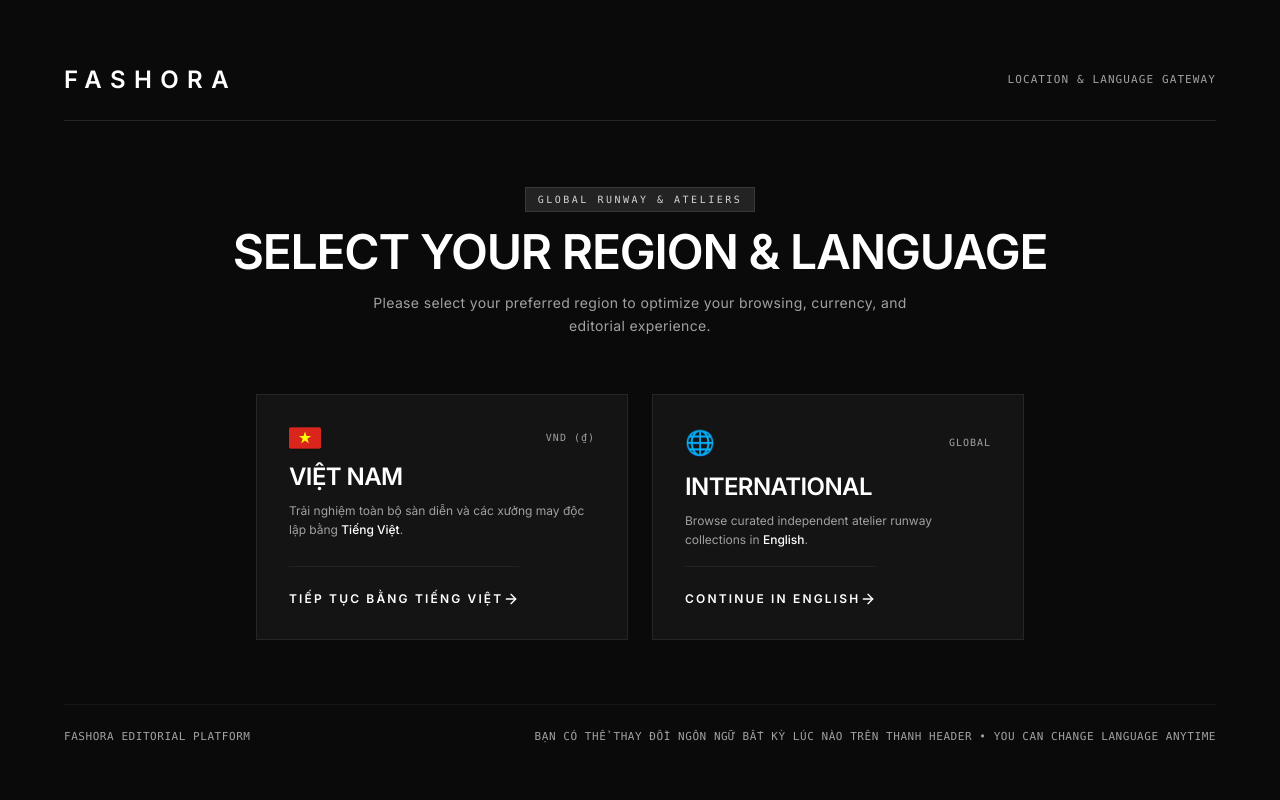
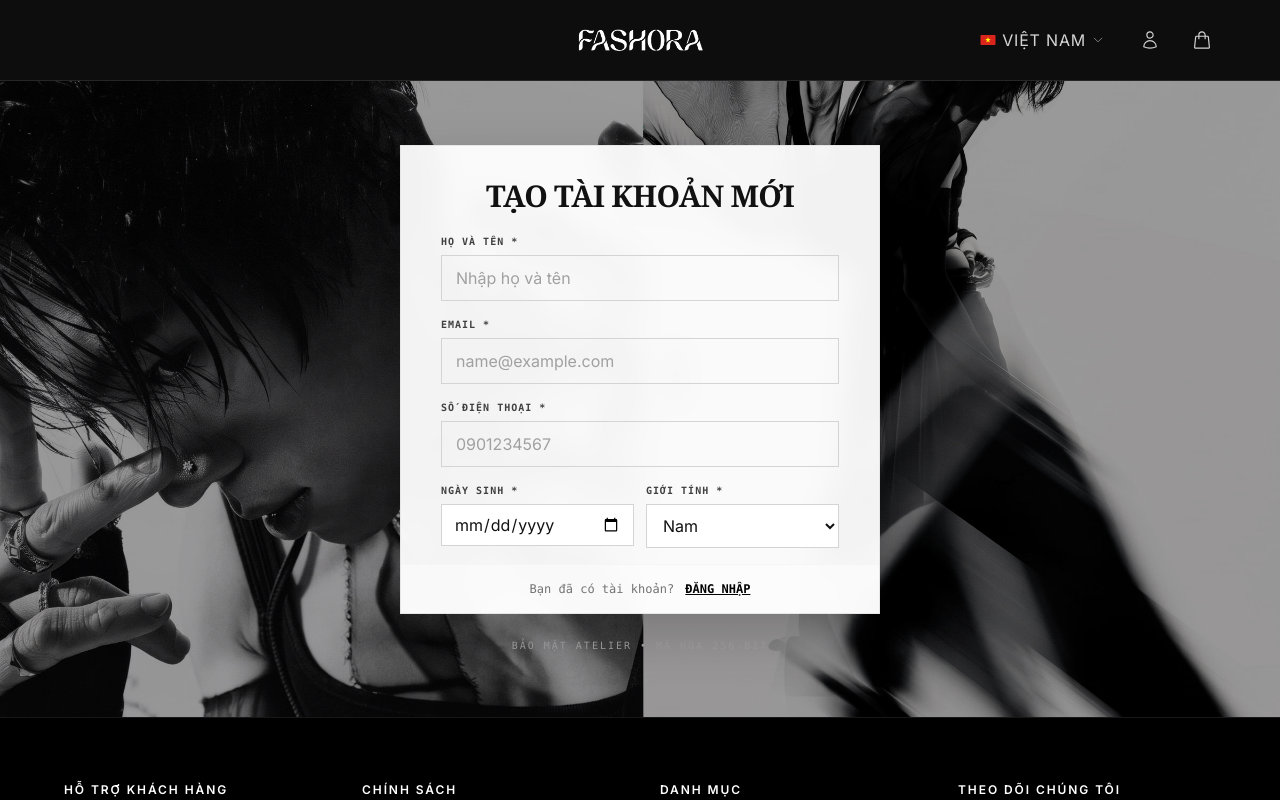
Before and after one commit to LNMan-3924/fashora-platform, a React (Vite) app: page /register in a window 1280 px wide. Shown: the top 800 px of the page. Built offline with nearby package versions, Linux system fonts and the light colour scheme.

Commit message:
final update: xoa trang chon ngon ngu chi giu lai chuc nang o thanh header

```diff
--- a/src/App.jsx
+++ b/src/App.jsx
@@ -1,13 +1,7 @@
 import AppRoutes from './routes/AppRoutes'
-import CountryGateModal from './components/common/CountryGateModal'
 
 function App() {
-  return (
-    <>
-      <CountryGateModal />
-      <AppRoutes />
-    </>
-  )
+  return <AppRoutes />
 }
 
 export default App
--- a/src/components/common/CountryGateModal.jsx
+++ /dev/null
@@ -1,131 +0,0 @@
-import { useState, useEffect } from 'react'
-import { changeAppLanguage } from '../../i18n'
-import { ArrowRight } from 'lucide-react'
-import VietnamFlag from './VietnamFlag'
-
-export default function CountryGateModal() {
-  const [isVisible, setIsVisible] = useState(() => {
-    if (typeof window !== 'undefined') {
-      return !localStorage.getItem('fashora_lang')
-    }
-    return false
-  })
-
-  useEffect(() => {
-    if (isVisible) {
-      document.body.style.overflow = 'hidden'
-    }
-    return () => {
-      document.body.style.overflow = ''
-    }
-  }, [isVisible])
-
-  const handleSelectLanguage = (lang) => {
-    changeAppLanguage(lang)
-    document.body.style.overflow = ''
-    setIsVisible(false)
-  }
-
-  if (!isVisible) return null
-
-  return (
-    <div
-      role="dialog"
-      aria-modal="true"
-      aria-label="Region and Language Selection"
-      className="fixed inset-0 z-[99999] bg-[#0A0A0A] text-white flex flex-col justify-between p-6 sm:p-10 md:p-16 overflow-y-auto animate-in fade-in duration-300 font-sans"
-    >
-      {/* 1. Header Gateway */}
-      <div className="flex items-center justify-between border-b border-neutral-800 pb-6 w-full max-w-6xl mx-auto">
-        <span className="text-xl sm:text-2xl font-black tracking-[0.35em] uppercase text-white font-sans">
-          FASHORA
-        </span>
-        <span className="text-[11px] font-mono tracking-widest text-neutral-400 uppercase">
-          LOCATION & LANGUAGE GATEWAY
-        </span>
-      </div>
-
-      {/* 2. Nội dung Trung tâm */}
-      <div className="w-full max-w-4xl mx-auto py-10 sm:py-16 text-center my-auto">
-        <div className="inline-block px-3 py-1 bg-white/10 text-neutral-300 text-[10px] font-mono tracking-[0.25em] uppercase mb-4 border border-white/10">
-          GLOBAL RUNWAY & ATELIERS
-        </div>
-
-        <h1 className="text-2xl sm:text-4xl lg:text-5xl font-bold uppercase tracking-tight text-white mb-4">
-          SELECT YOUR REGION &amp; LANGUAGE
-        </h1>
-
-        <p className="text-xs sm:text-sm text-neutral-400 max-w-xl mx-auto mb-10 sm:mb-14 font-light tracking-wide leading-relaxed">
-          Please select your preferred region to optimize your browsing, currency, and editorial experience.
-        </p>
-
-        {/* 2 Lựa chọn lớn */}
-        <div className="grid grid-cols-1 md:grid-cols-2 gap-4 sm:gap-6 text-left max-w-3xl mx-auto">
-          {/* Lựa chọn 1: VIỆT NAM */}
-          <button
-            type="button"
-            onClick={() => handleSelectLanguage('vi')}
-            className="group relative p-6 sm:p-8 bg-neutral-900/80 hover:bg-neutral-800 border border-neutral-800 hover:border-white transition-all duration-200 cursor-pointer text-left flex flex-col justify-between min-h-[220px]"
-          >
-            <div>
-              <div className="flex items-center justify-between mb-3">
-                <VietnamFlag className="w-8 h-5.5 rounded-[2px] shadow-sm object-cover" />
-                <span className="text-[10px] font-mono tracking-widest uppercase text-neutral-400 group-hover:text-white transition-colors">
-                  VND (₫)
-                </span>
-              </div>
-              <h2 className="text-xl sm:text-2xl font-bold uppercase tracking-tight text-white mb-2">
-                VIỆT NAM
-              </h2>
-              <p className="text-xs text-neutral-400 font-light leading-relaxed">
-                Trải nghiệm toàn bộ sàn diễn và các xưởng may độc lập bằng <strong className="text-white font-medium">Tiếng Việt</strong>.
-              </p>
-            </div>
-
-            <div className="pt-6 flex items-center justify-between border-t border-neutral-800/80 mt-4">
-              <span className="text-xs font-bold uppercase tracking-[0.18em] text-white flex items-center gap-2 group-hover:underline">
-                TIẾP TỤC BẰNG TIẾNG VIỆT
-              </span>
-              <ArrowRight className="w-4 h-4 text-white transition-transform group-hover:translate-x-1" />
-            </div>
-          </button>
-
-          {/* Lựa chọn 2: QUỐC TẾ (INTERNATIONAL) */}
-          <button
-            type="button"
-            onClick={() => handleSelectLanguage('en')}
-            className="group relative p-6 sm:p-8 bg-neutral-900/80 hover:bg-neutral-800 border border-neutral-800 hover:border-white transition-all duration-200 cursor-pointer text-left flex flex-col justify-between min-h-[220px]"
-          >
-            <div>
-              <div className="flex items-center justify-between mb-3">
-                <span className="text-2xl" role="img" aria-label="International Globe">🌐</span>
-                <span className="text-[10px] font-mono tracking-widest uppercase text-neutral-400 group-hover:text-white transition-colors">
-                  GLOBAL
-                </span>
-              </div>
-              <h2 className="text-xl sm:text-2xl font-bold uppercase tracking-tight text-white mb-2">
-                INTERNATIONAL
-              </h2>
-              <p className="text-xs text-neutral-400 font-light leading-relaxed">
-                Browse curated independent atelier runway collections in <strong className="text-white font-medium">English</strong>.
-              </p>
-            </div>
-
-            <div className="pt-6 flex items-center justify-between border-t border-neutral-800/80 mt-4">
-              <span className="text-xs font-bold uppercase tracking-[0.18em] text-white flex items-center gap-2 group-hover:underline">
-                CONTINUE IN ENGLISH
-              </span>
-              <ArrowRight className="w-4 h-4 text-white transition-transform group-hover:translate-x-1" />
-            </div>
-          </button>
-        </div>
-      </div>
-
-      {/* 3. Footer Lưu ý */}
-      <div className="w-full max-w-6xl mx-auto pt-6 border-t border-neutral-900 text-center flex flex-col sm:flex-row items-center justify-between gap-3 text-[11px] font-mono text-neutral-400 uppercase tracking-wider">
-        <span>FASHORA EDITORIAL PLATFORM</span>
-        <span>BẠN CÓ THỂ THAY ĐỔI NGÔN NGỮ BẤT KỲ LÚC NÀO TRÊN THANH HEADER • YOU CAN CHANGE LANGUAGE ANYTIME</span>
-      </div>
-    </div>
-  )
-}
--- a/src/i18n/index.js
+++ b/src/i18n/index.js
@@ -4,7 +4,7 @@
 import vi from '../locales/vi.json'
 
 const savedLang = typeof window !== 'undefined' ? localStorage.getItem('fashora_lang') : null
-const defaultLang = savedLang || 'en'
+const defaultLang = savedLang || 'vi'
 
 i18n
   .use(initReactI18next)
@@ -14,7 +14,7 @@
       vi: { translation: vi }
     },
     lng: defaultLang,
-    fallbackLng: 'en',
+    fallbackLng: 'vi',
     interpolation: {
       escapeValue: false
     }
```
